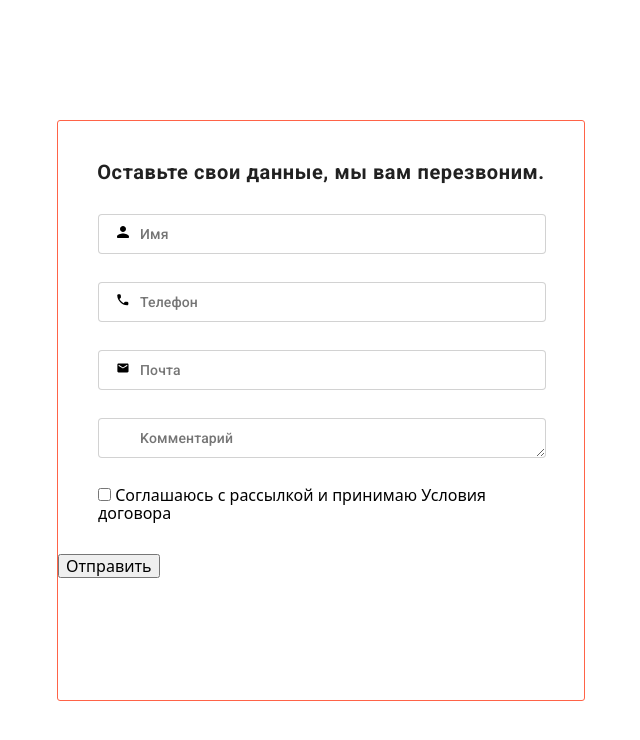
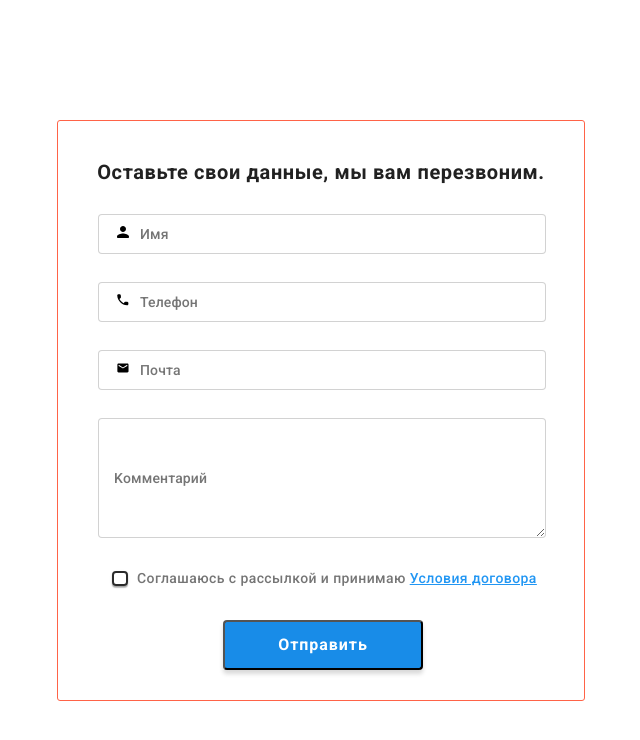
Before and after one commit to AlexChudak/goit-markup-hw-06, a plain HTML site: page test.html in a window 1280 px wide. Shown: the whole page, without its empty margins (63-703 px from the left). Drawn offline with nearby package versions, Linux system fonts and the light colour scheme.

```diff
--- a/css/test.css
+++ b/css/test.css
@@ -34,6 +34,18 @@
     margin-left: 40px;
 }
 
+.form-textarea {
+    width: 448px;
+    height: 120px;
+
+    position: relative;
+
+    margin-bottom: 28px;
+    margin-left: 40px;
+}
+
+
+
 .form-label {
     position: absolute;
     top: 50%;
@@ -52,6 +64,24 @@
      transition: transform 250ms linear;
 
 }
+
+.label-textarea {
+    position: absolute;
+    top: 50%;
+    left: 16px;
+    transform: translateY(-50%);
+
+    font-family: Roboto;
+    font-style: normal;
+    font-weight: normal;
+    font-size: 14px;
+    line-height: 16px;
+    letter-spacing: 0.01em;
+
+     color: #757575;
+
+     transition: transform 250ms linear;
+}
 .form-input {
 
     font: inherit;
@@ -63,10 +93,20 @@
     height: 40px;
 
     padding-left: 42px;
+}
+.input-textarea {
+    font: inherit;
+    border: 1px solid rgba(33, 33, 33, 0.2);
+    box-sizing: border-box;
+    border-radius: 4px;
 
+    width: 448px;
+    height: 120px;
 
+    padding-left: 42px;
 
 }
+
 
  /* .form-input:focus + .form-label {
     color: #2196F3;
@@ -86,6 +126,26 @@
 .form-input:focus {
     box-shadow:0px 2px 1px rgba(0, 0, 0, 0.2), 0px 1px 1px rgba(0, 0, 0, 0.14), 0px 1px 3px rgba(0, 0, 0, 0.12);
 }
+
+.input-textarea:focus + .label-textarea,
+.input-textarea:not(:placeholder-shown) + .label-textarea {
+  color: #2196F3;
+  font-size: 12px;
+  transform: translateY(-80px);
+}
+
+.input-textarea:focus {
+    box-shadow:0px 2px 1px rgba(0, 0, 0, 0.2), 0px 1px 1px rgba(0, 0, 0, 0.14), 0px 1px 3px rgba(0, 0, 0, 0.12);
+}
+
+
+
+
+
+
+
+
+
 
 .icon {
     position: absolute;
@@ -108,3 +168,100 @@
     width: 448px;
     height: 120px;
 }
+
+.checkbox-field {
+    display: flex;
+    align-items: center;
+
+
+
+    /* outline: 1px solid black; */
+  }
+
+  .checkbox {
+    /* -webkit-appearance: none;
+    -moz-appearance: none;
+    appearance: none;
+    position: absolute; */
+
+    position: absolute;
+    width: 1px;
+    height: 1px;
+    margin: -1px;
+    border: 0;
+    padding: 0;
+    clip: rect(0 0 0 0);
+    overflow: hidden;
+  }
+
+  .icon-checkbox {
+    display: inline-block;
+    width: 16px;
+    height: 15px;
+    margin-right: 9px;
+    margin-left: 54px;
+
+    box-shadow: 0px 2px 1px rgba(0, 0, 0, 0.2), 0px 1px 1px rgba(0, 0, 0, 0.14), 0px 1px 3px rgba(0, 0, 0, 0.12);
+
+    border: 2px solid #2a2a2a;
+    border-radius: 4px;
+
+
+  }
+
+  .checkbox:checked + .icon-checkbox {
+
+    border-color: transparent;
+
+    background-image: url(../images/icon-check.svg);
+    background-size: contain;
+    background-origin: border-box;
+  }
+.checkbox-title {
+    font-family: Roboto;
+    font-style: normal;
+    font-weight: normal;
+    font-size: 14px;
+    line-height: 24px;
+    /* identical to box height, or 171% */
+
+    letter-spacing: 0.03em;
+
+    color: #757575;
+}
+
+
+.checkbox-link {
+    color:  #2196F3;;
+}
+
+.form-checkbox {
+    margin-bottom: 30px;
+}
+
+.button-checkbox {
+    position: absolute;
+    width: 200px;
+    height: 50px;
+    background: #188CE8;
+    box-shadow: 0px 4px 4px rgba(0, 0, 0, 0.15);
+    border-radius: 4px;
+
+    margin-left: 165px;
+    margin-bottom: 40px;
+
+
+    font-style: normal;
+    font-size: 16px;
+    /* identical to box height, or 187% */
+
+    /* display: flex; */
+    align-items: center;
+    text-align: center;
+    letter-spacing: 0.06em;
+    font-family: Roboto;
+
+    font-weight: bold;
+    color: #FFFFFF;
+    line-height: 30px;
+}
--- a/test.html
+++ b/test.html
@@ -28,23 +28,23 @@
     <label for="mail" class="form-label">Почта</label>
     <svg class="icon"><use href="./images/symbol-defs.svg#icon-soap"></use></svg>
   </div>
-  <div class="form-field">
-    <textarea class="form-input" name="comment" id="comment" rows="5" placeholder=" "></textarea>
-    <label for="comment"class="form-label">Kомментарий</label>
-  </div>
-  <div class="form-field">
-    <input type="checkbox" name="policy" id="policy" />
-    <label for="policy">Соглашаюсь с рассылкой и принимаю  Условия договора</label>
+  <div class="form-textarea">
+    <textarea class="input-textarea" name="comment" id="comment" rows="20" placeholder=" "></textarea>
+    <label for="comment"class="label-textarea">Kомментарий</label>
   </div>
 
-  <button type="submit">Отправить</button>
+  <div class="form-checkbox">
+    <label class="checkbox-field">
+    <input class="checkbox" type="checkbox"name="policy" id="policy"/>
+    <span class="icon-checkbox"></span>
+    <span class="checkbox-title">Соглашаюсь с рассылкой и принимаю <a href="" class="checkbox-link"> Условия договора</a> </span>
+  </label>
+  </div>
+
+  <button class="button-checkbox" type="submit">Отправить</button>
 
 </form>
 
 
-
-
-
-
 </body>
 </html>
```
Also changed, not shown: images/icon-check.svg (added).
